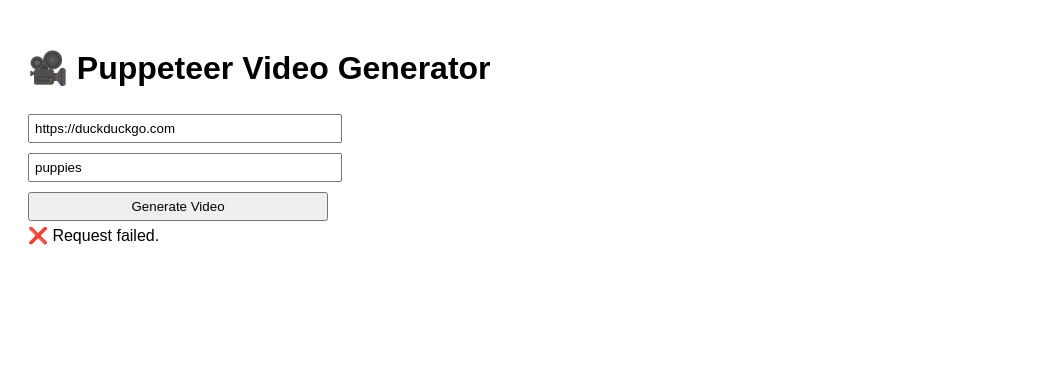
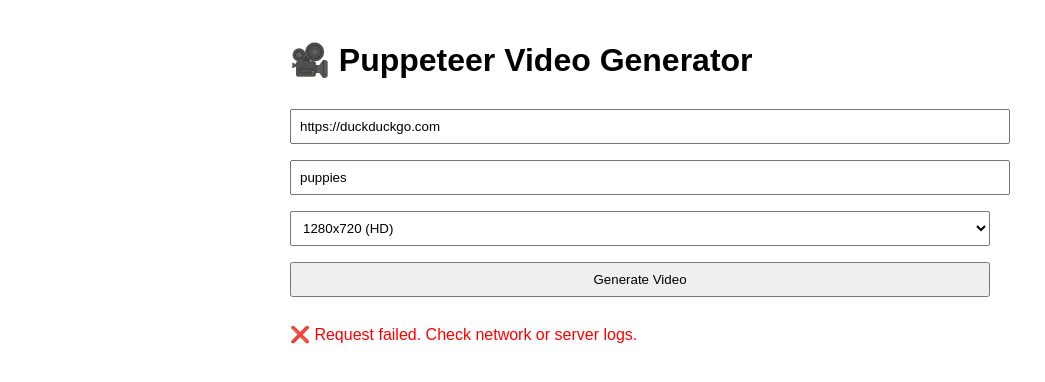
Before and after one commit to schnydszch/puppeteer-gif-app, a website: page public/index.html in a window 1280 px wide. Both pictures are taken after a click on the button "Generate Video". Shown: the whole page, without its empty margins (0-1045 px from the left). Drawn offline with Linux system fonts and the light colour scheme; no server answers.

Commit message:
Update index.html

```diff
--- a/public/index.html
+++ b/public/index.html
@@ -3,48 +3,69 @@
 <head>
   <title>Puppeteer Video Generator</title>
   <style>
-    body { font-family: sans-serif; padding: 20px; }
-    input, button { width: 300px; padding: 5px; margin: 5px 0; }
-    video { margin-top: 20px; width: 640px; height: auto; }
+    body { font-family: sans-serif; padding: 20px; max-width: 700px; margin: auto; }
+    input, select, button { width: 100%; padding: 8px; margin: 8px 0; }
+    video { margin-top: 20px; width: 100%; height: auto; border: 1px solid #ccc; }
+    #spinner { font-size: 18px; color: #555; }
+    #result { margin-top: 20px; }
+    .success { color: green; }
+    .error { color: red; }
   </style>
 </head>
 <body>
   <h1>🎥 Puppeteer Video Generator</h1>
   <form id="videoForm">
-    <input type="text" name="url" placeholder="Website URL" value="https://duckduckgo.com" required><br>
-    <input type="text" name="query" placeholder="Search Query (optional)" value="puppies"><br>
+    <input type="text" name="url" placeholder="Website URL" value="https://duckduckgo.com" required>
+    <input type="text" name="query" placeholder="Search Query (optional)" value="puppies">
+    <select name="resolution">
+      <option value="1280x720">1280x720 (HD)</option>
+      <option value="640x360">640x360 (SD)</option>
+    </select>
     <button type="submit">Generate Video</button>
   </form>
+
+  <div id="spinner" style="display:none;">⏳ Generating video... please wait.</div>
 
   <div id="result"></div>
 
   <script>
-    document.getElementById('videoForm').addEventListener('submit', async function(e) {
+    const form = document.getElementById('videoForm');
+    const spinner = document.getElementById('spinner');
+    const result = document.getElementById('result');
+
+    form.addEventListener('submit', async function(e) {
       e.preventDefault();
       const url = this.url.value;
       const query = this.query.value;
+      const resolution = this.resolution.value;
 
-      document.getElementById('result').innerHTML = '⏳ Generating video... please wait.';
+      spinner.style.display = 'block';
+      result.innerHTML = '';
 
       try {
         const res = await fetch('/generate-video', {
           method: 'POST',
           headers: { 'Content-Type': 'application/json' },
-          body: JSON.stringify({ url, query })
+          body: JSON.stringify({ url, query, resolution })
         });
+
         const data = await res.json();
+        spinner.style.display = 'none';
 
         if (data.videoUrl) {
-          document.getElementById('result').innerHTML = `
+          result.innerHTML = `
+            <p class="success">✅ Video generated successfully!</p>
             <p><strong>Copy-paste message:</strong><br>${data.message}</p>
             <video controls src="${data.videoUrl}"></video><br>
             <button onclick="navigator.clipboard.writeText('${data.message}')">📋 Copy Text to Clipboard</button>
+            <button onclick="window.location.reload()">🔄 Reset</button>
           `;
         } else {
-          document.getElementById('result').innerText = '⚠️ Error: ' + (data.error || 'Unknown error');
+          result.innerHTML = `<p class="error">⚠️ Error: ${data.error || 'Unknown error'}</p>`;
         }
       } catch (err) {
-        document.getElementById('result').innerText = '❌ Request failed.';
+        spinner.style.display = 'none';
+        result.innerHTML = `<p class="error">❌ Request failed. Check network or server logs.</p>`;
       }
     });
   </script>
```
